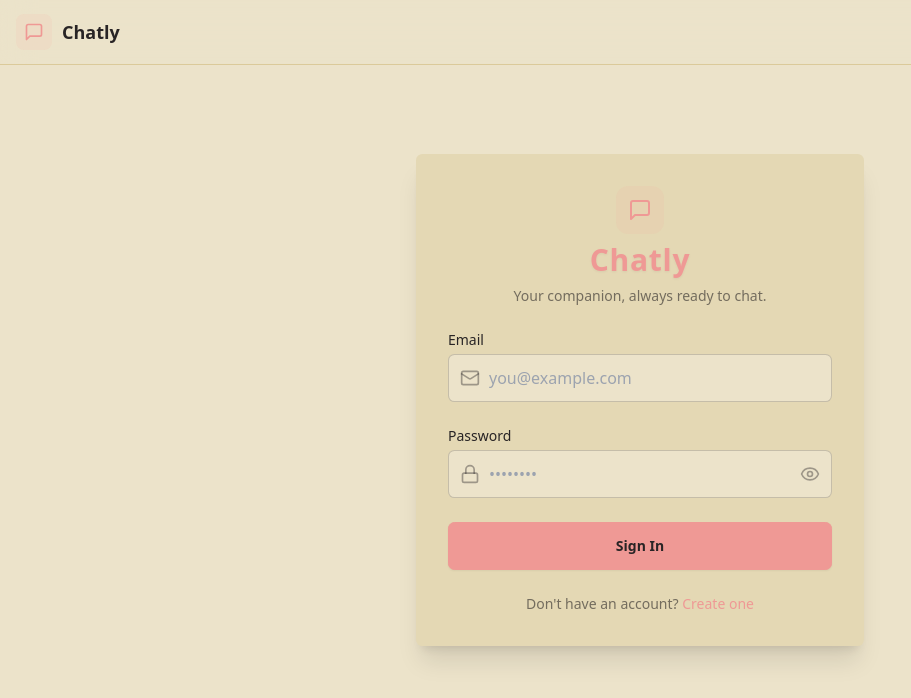
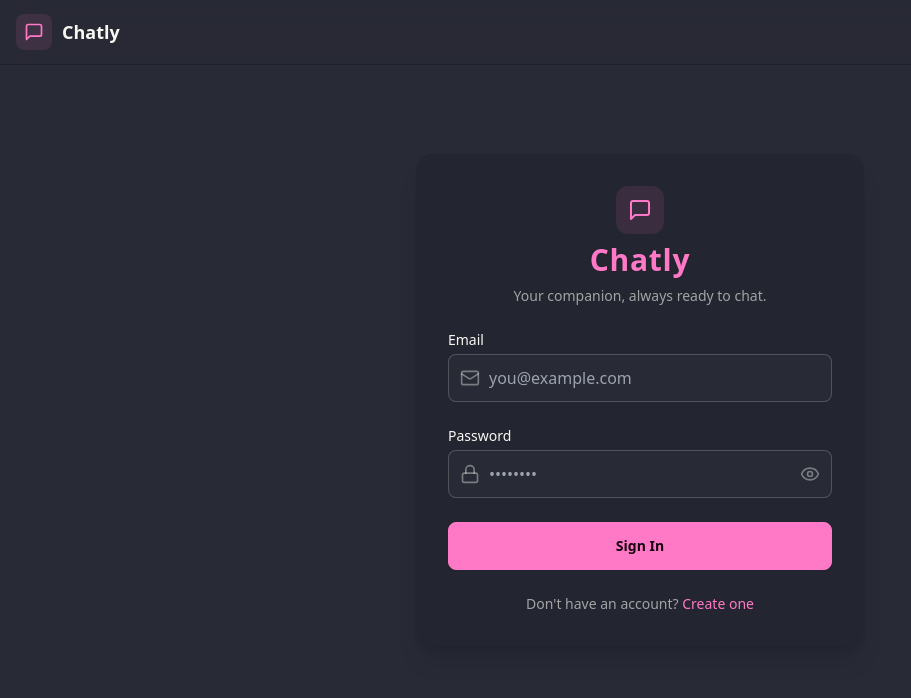
Before and after one commit to 1Rohannaik/Chatly, a React (Vite) app in the folder frontend/: page /login in a window 1280 px wide. Shown: the top 698 px of the page, without its empty margins (0-911 px from the left). Built offline with nearby package versions, Linux system fonts and the light colour scheme; no server answers.

Commit message:
Updated tailwind.config.js

```diff
--- a/frontend/tailwind.config.js
+++ b/frontend/tailwind.config.js
@@ -9,7 +9,9 @@ export default {
   plugins: [daisyui],
   daisyui: {
     themes: [
-      "retro",
+      "dracula",
+      "cmyk",
+      "autumn",
       "night",
     ],
   },
```
